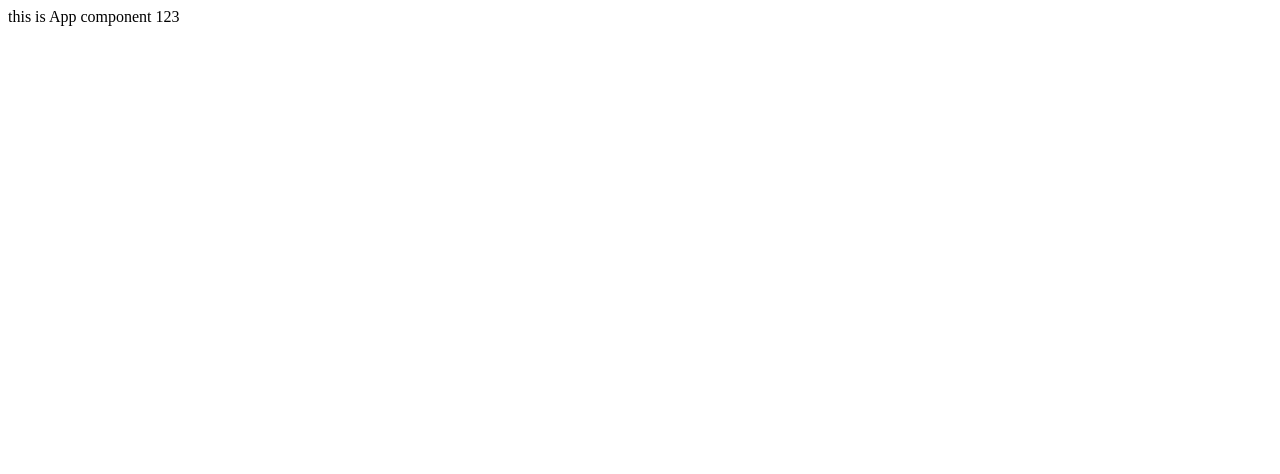
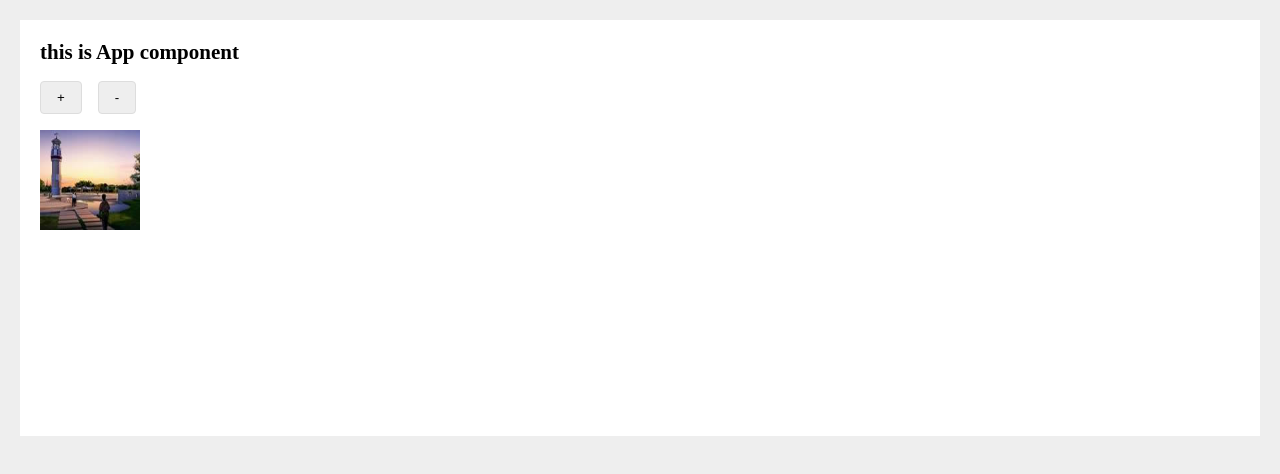
Before and after one commit to wklc2014/spa-react-example, a React app: page / in a window 1280 px wide. Shown: the top 474 px of the page. Built offline with nearby package versions, Linux system fonts and the light colour scheme.

Commit message:
add scss loader and image loader

```diff
--- a/config/webpack.config.js
+++ b/config/webpack.config.js
@@ -20,6 +20,9 @@ var config = {
         }, {
             test: /\.scss$/,
             loader: 'style-loader!css-loader!sass-loader'
+        }, {
+            test: /\.(png|jpg)$/,
+            loader: 'url-loader?limit=25000'
         }]
     },
     resolve: {
--- a/src/component/App.jsx
+++ b/src/component/App.jsx
@@ -1,18 +1,59 @@
 'use strict';
 import React, {Component} from 'react';
+
+import picJPG from '../img/pic.jpg';
 
 class App extends Component {
     constructor(props) {
         super(props);
         this.state = {
-            width: 100
+            width: 100,
+            height: 100
         }
+    }
+    handleClick(type) {
+        let {width, height} = this.state;
+        if (type === '+') {
+            width += 10;
+            height += 10;
+        } else if (type === '-') {
+            width -= 10;
+            height -= 10;
+        }
+        this.setState({
+            width,
+            height
+        })
     }
     render() {
         const {width, height} = this.state;
         return (
-            <div>
-                this is App component 123
+            <div className="appWraper">
+                <h2 className="mb16">this is App component</h2>
+                <div className="mb16">
+                    <button
+                        className="mr16"
+                        onClick={this.handleClick.bind(this, '+')}
+                    >
+                        +
+                    </button>
+                    <button
+                        onClick={this.handleClick.bind(this, '-')}
+                    >
+                        -
+                    </button>
+                </div>
+                <div className="box">
+                    <img
+                        src={picJPG}
+                        width={width}
+                        height={height}
+                        alt="123"
+                    />
+                </div>
+                <div className="box">
+                    <div className="thunder"></div>
+                </div>
             </div>
         )
     }
--- a/src/entry/index.js
+++ b/src/entry/index.js
@@ -1,6 +1,8 @@
 'use strict';
 import React from 'react';
 import ReactDOM, {render} from 'react-dom';
+
+import '../style/index.scss';
 
 import App from '../component/App.jsx';
 
--- a/src/style/index.scss
+++ b/src/style/index.scss
@@ -0,0 +1,21 @@
+@charset "utf-8";
+@import "view/app.scss";
+
+* {
+    margin: 0;
+    padding: 0;
+}
+
+body {
+    background-color: #eee;
+    font-size: 14px;
+    padding: 20px;
+}
+
+.mb16 {
+    margin-bottom: 16px;
+}
+
+.mr16 {
+    margin-right: 16px;
+}
--- /dev/null
+++ b/src/style/view/_app.scss
@@ -0,0 +1,22 @@
+@charset "utf-8";
+
+.appWraper {
+    background-color: #fff;
+    padding: 20px;
+    button {
+        border: 1px solid #ddd;
+        background-color: #eee;
+        cursor: pointer;
+        padding: 8px 16px;
+        border-radius: 4px;
+        outline: none;
+    }
+    .box {
+        margin-bottom: 16px;
+    }
+    .thunder {
+        width: 150px;
+        height: 150px;
+        // background: url("../../img/01.jpg") no-repeat;
+    }
+}
```
Also changed, not shown: package.json (+6 -1 lines), doc/document.txt, src/img/01.jpg (added), src/img/pic.jpg (added).
